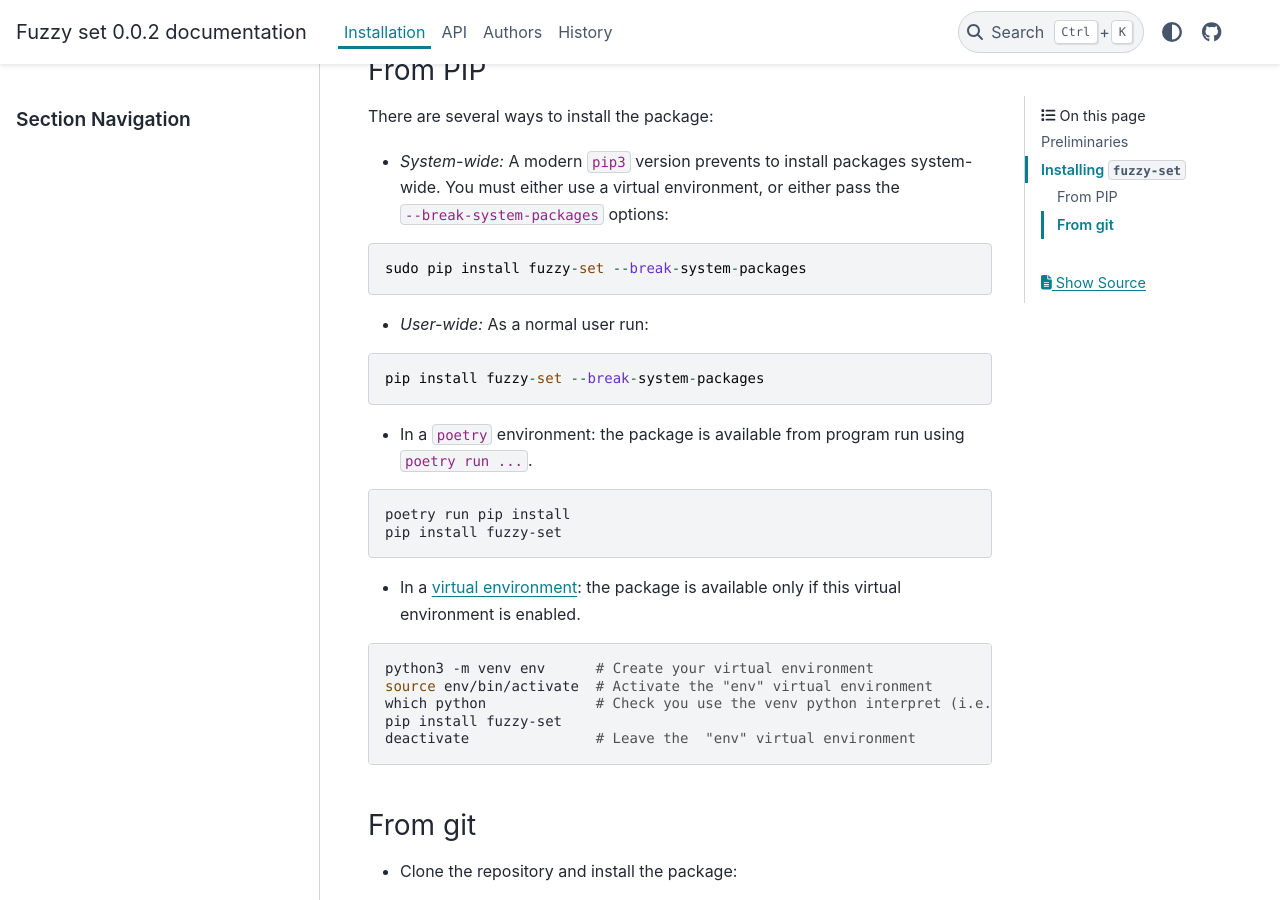
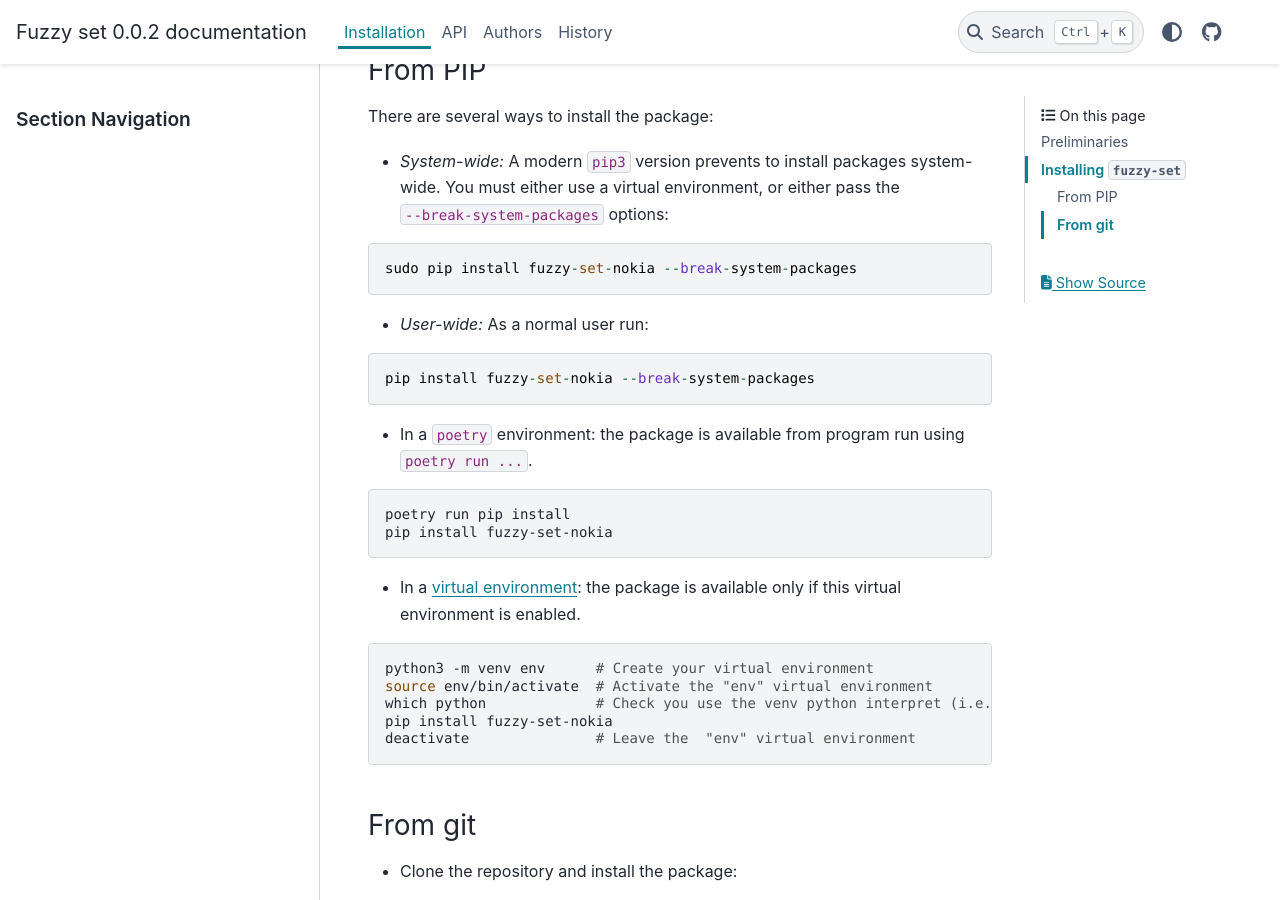
Before and after one commit to Nokia-Bell-Labs/fuzzy-set, a Sphinx documentation site: the page built from docs/installation.md, in a window 1280 px wide and 900 px high, scrolled down 1033 px. Built offline with Sphinx 7.4.7 and the PyData theme 0.15.4, drawn with Linux system fonts in a browser that asks for light colours; pages that are not in the unit, such as notebooks, are missing from menus.

Commit message:
Renamed package to fuzzy-set-nokia

````diff
--- a/docs/installation.md
+++ b/docs/installation.md
@@ -39,20 +39,20 @@ system-wide. You must either use a virtual environment, or either pass the
 `--break-system-packages` options:
 
 ```
-sudo pip install fuzzy-set --break-system-packages
+sudo pip install fuzzy-set-nokia --break-system-packages
 ```
 
 * _User-wide:_ As a normal user run:
 
 ```
-pip install fuzzy-set --break-system-packages
+pip install fuzzy-set-nokia --break-system-packages
 ```
 
 * In a `poetry` environment: the package is available from program run using `poetry run ...`.
 
 ```bash
 poetry run pip install
-pip install fuzzy-set
+pip install fuzzy-set-nokia
 ```
 
 * In a
@@ -63,7 +63,7 @@ the package is available only if this virtual environment is enabled.
 python3 -m venv env      # Create your virtual environment
 source env/bin/activate  # Activate the "env" virtual environment
 which python             # Check you use the venv python interpret (i.e., not /usr/bin/python3)
-pip install fuzzy-set
+pip install fuzzy-set-nokia
 deactivate               # Leave the  "env" virtual environment
 ```
 
--- a/pyproject.toml
+++ b/pyproject.toml
@@ -1,5 +1,5 @@
 [project]
-name = "fuzzy-set"
+name = "fuzzy-set-nokia"
 readme = "README.md"
 license = {text = "BSD-3"}
 requires-python = ">= 3.9"
````
